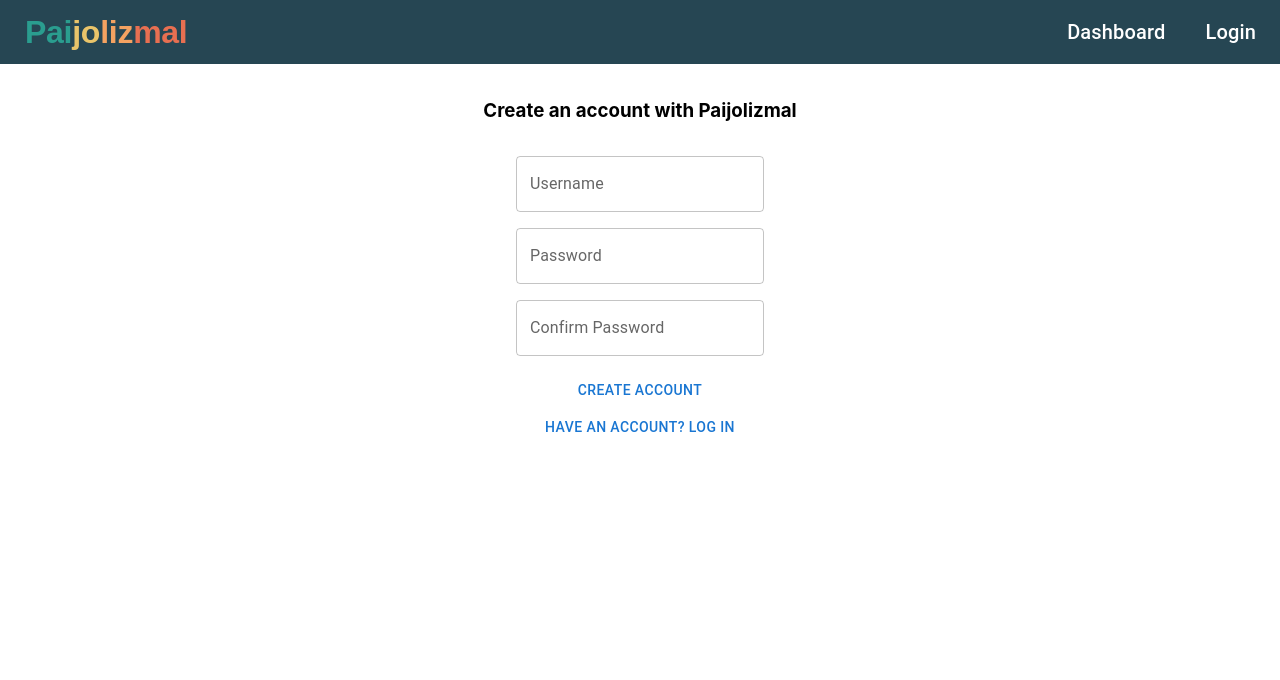
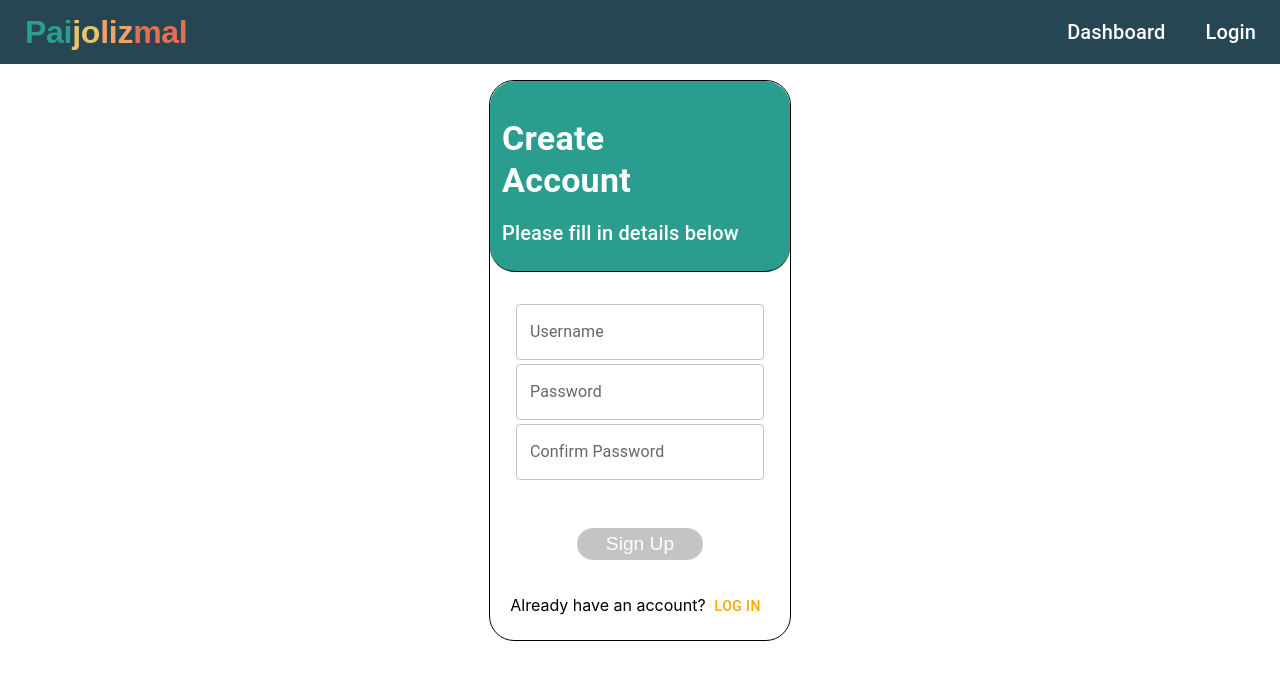
Before and after one commit to J5kinner/PaiJoLizMal, a React (Create React App) app: page /login in a window 1280 px wide. Both pictures are taken after a click on the button "SIGN UP". Shown: the top 680 px of the page. Built offline with nearby package versions, Linux system fonts and the light colour scheme.

Commit message:
add styling to sign up and buttons

```diff
--- a/src/assets/scss/components/Button.scss
+++ b/src/assets/scss/components/Button.scss
@@ -35,3 +35,23 @@
   .btn-cancel:hover {
     background-position: right;
   }
+
+  .logInButton {
+    width: 50%;
+    height: 2rem;
+    border-radius: 25px;
+    outline: none;
+    border: none;
+    background-color: #C4C4C4;
+    background-size: 200%;
+    font-size: 1.2rem;
+    color: #fff;
+    margin: 1rem 0;
+    cursor: pointer;
+    transition: 0.5s;
+  }
+
+    .logInButton:hover {
+      background-color:#787777;
+
+    }
--- a/src/views/LoginPage.js
+++ b/src/views/LoginPage.js
@@ -6,7 +6,6 @@
  */
 
 import { React, useState }  from "react"
-
 import Box from '@mui/material/Box'
 import Collapse from '@mui/material/Collapse'
 import TextField from '@mui/material/TextField'
@@ -144,7 +143,7 @@ const LoginPage = () => {
   }
 
   const renderLoginForm = (
-    <Box sx={{maxWidth: '250px', minHeight:'320px'}}>
+    <Box sx={{minWidth: '300px', minHeight:'300px', maxHeight:'300px'}}>
       <FormControl>
         <Box sx={{padding:'2px', marginTop:'30px'}}>
           <TextField id="userName" label="Username"
@@ -166,8 +165,8 @@ const LoginPage = () => {
         <FormHelperText error={loginError} sx={{display: `${loginError ? 'block' : 'none'}`}}>
             Failed login. Please check your credentials are correct.
         </FormHelperText>
-          <Box sx={{display: 'flex', flexDirection:'column', justifyContent:'center', alignItems: 'center', marginTop:'50px'}}>
-            <Btn text="Log in" class="logInButton" handler={validateLogInForm}/>
+          <Box sx={{display: 'flex', flexDirection:'column', justifyContent:'center', alignItems: 'center', marginTop:'30%'}}>
+            <Btn text="Log In" class="logInButton" handler={validateLogInForm}/>
             {loading && (
             <CircularProgress
               size={20}
@@ -183,15 +182,15 @@ const LoginPage = () => {
   )
 
   const renderSignUpForm = (
-    <Box>
+    <Box sx={{minWidth: '300px', minHeight:'300px', maxHeight:'300px'}}>
     <FormControl>
-      <Box sx={{padding: 2}}>
+      <Box sx={{padding: '2px', marginTop:'30px'}}>
         <TextField label="Username"
             onChange={handleUsernameChange}
             value={username}
             sx={{backgroundColor: 'white'}}/>
       </Box>
-      <Box sx={{padding: 0}}>
+      <Box sx={{padding: '2px'}}>
         <TextField label="Password"
             type="password"
             onChange={handlePasswordChange}
@@ -199,7 +198,7 @@ const LoginPage = () => {
             error={confirmPasswordError}
             sx={{backgroundColor: 'white'}}/>
       </Box>
-      <Box sx={{padding: 2}}>
+      <Box sx={{padding: '2px'}}>
         <TextField label=" Confirm Password"
             type="password"
             value={confirmPassword}
@@ -212,8 +211,10 @@ const LoginPage = () => {
         <FormHelperText error={validateFormError} sx={{display: `${validateFormError ? 'block' : 'none'}`}}>
             Please ensure all fields have been completed.
         </FormHelperText>
-        <Button onClick={validateSignUpForm}>Create Account</Button>
-        {displaySuccessSignUp}
+        <Box sx={{display: 'flex', flexDirection:'column', justifyContent:'center', alignItems: 'center', marginTop:'12%'}}>
+          <Btn text="Sign Up" class="logInButton" handler={validateSignUpForm}/>
+          {displaySuccessSignUp}
+        </Box>
       </Box>
     </FormControl>
   </Box>
@@ -227,12 +228,12 @@ const LoginPage = () => {
       {/* Log in form */}
       <Box sx={{maxWidth: '340px'}}>
         <Collapse in={loginMode}>
-          <Box sx={{borderStyle: 'solid', borderWidth:'0.01px', borderRadius:'5px'}}>
-            <Box sx={{ backgroundColor: '#2A9D8F', padding: '2px', borderBottom: 'solid', borderRadius:'5px', borderWidth: '0.01px'}}>
+          <Box sx={{borderStyle: 'solid', borderWidth:'0.01px', borderRadius:'30px'}}>
+            <Box sx={{ backgroundColor: '#2A9D8F', padding: '2px', borderBottom: 'solid', borderRadius:'30px', borderWidth: '0.01px'}}>
               <Box sx={{padding: '10px', marginTop:'25px'}}>
                 <Typography align='left' variant='h4'sx={{color: 'white'}} ><b> Welcome <br /> Back</b></Typography>
               </Box>
-              <Box sx={{padding: '5px', paddingLeft: '10px'}}>
+              <Box sx={{padding: '5px', paddingLeft: '10px', paddingBottom:'20px'}}>
                   <Typography align='left' variant='h6'sx={{color: 'white'}}>Hi, kindly sign in below</Typography>
               </Box>
             </Box>
@@ -247,9 +248,22 @@ const LoginPage = () => {
 
         {/* Sign up form */}
         <Collapse in={!loginMode}>
-        <h3> Create an account with Paijolizmal</h3>
-          {renderSignUpForm}
-          <Button onClick={toggleForm}>Have an account? Log in</Button>
+        <Box sx={{borderStyle: 'solid', borderWidth:'0.01px', borderRadius:'25px'}}>
+            <Box sx={{ backgroundColor: '#2A9D8F', padding: '2px', borderBottom: 'solid', borderRadius:'25px', borderWidth: '0.01px'}}>
+              <Box sx={{padding: '10px', marginTop:'25px'}}>
+                <Typography align='left' variant='h4'sx={{color: 'white'}} ><b> Create <br /> Account</b></Typography>
+              </Box>
+              <Box sx={{padding: '5px', paddingLeft: '10px', paddingBottom:'20px'}}>
+                  <Typography align='left' variant='h6'sx={{color: 'white'}}>Please fill in details below</Typography>
+              </Box>
+            </Box>
+            <Box sx={{display: 'flex', justifyContent: 'center', flexDirection:'column',
+                      alignItems: 'center'}}>
+            {renderSignUpForm}
+            <p>Already have an account?
+            <Button onClick={toggleForm} sx={{color: 'orange'}}>Log In</Button></p>
+            </Box>
+          </Box>
         </Collapse>
 
       </Box>
```
